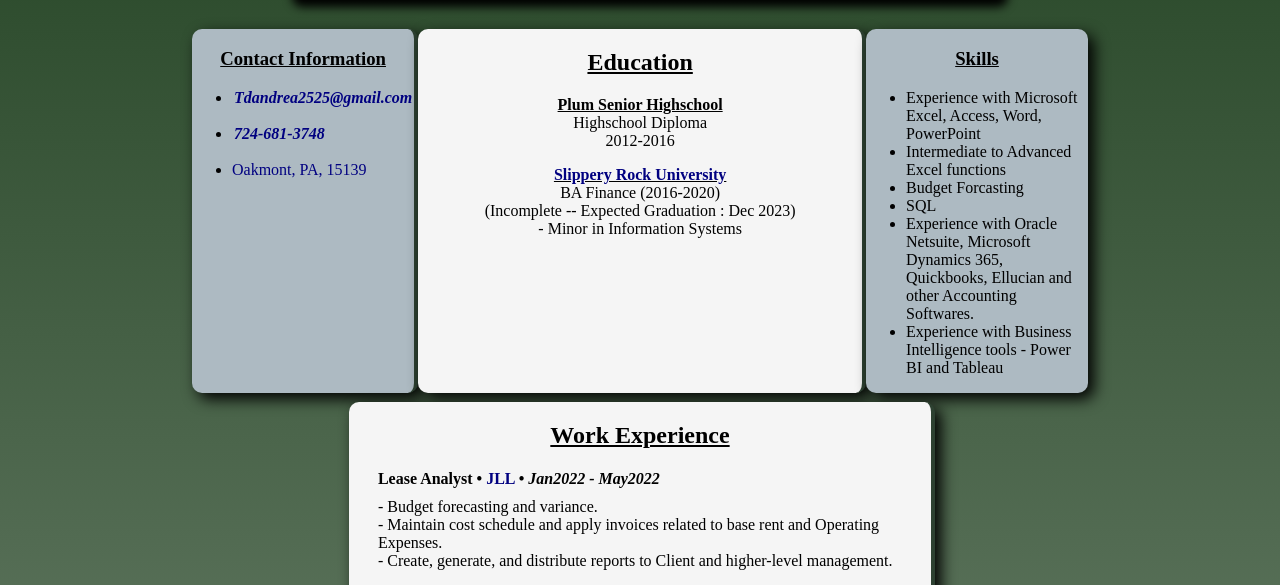
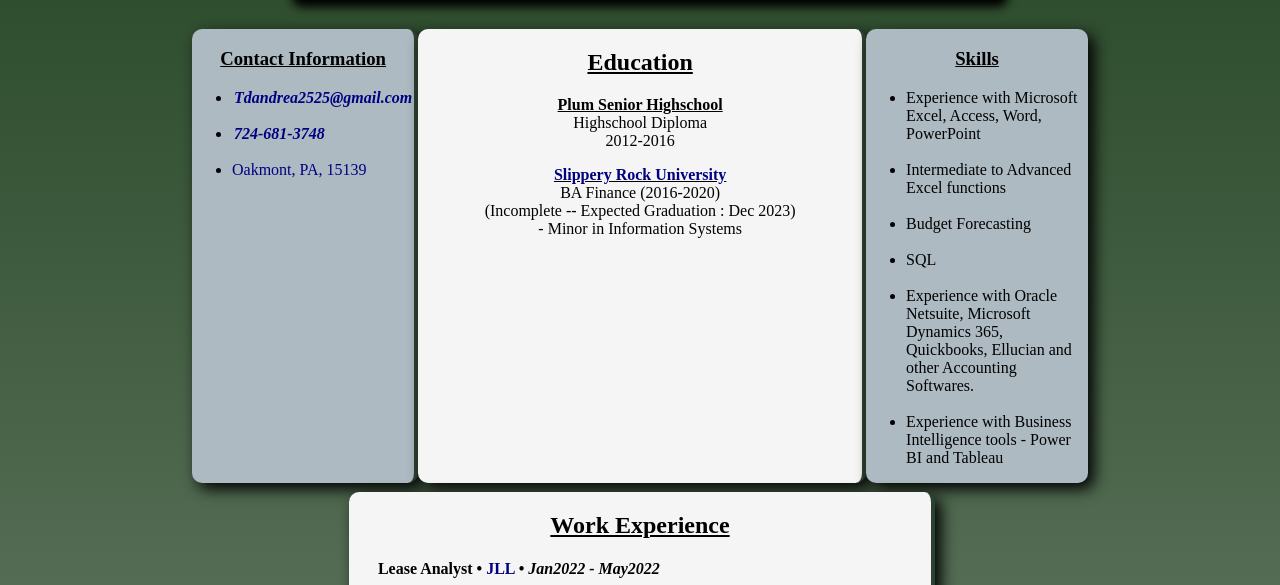
Before and after one commit to td005/td005.github.io, a plain HTML site: page index.html in a window 1280 px wide. Shown: the part 175-760 px from the top of the page. Drawn offline with Linux system fonts and the light colour scheme.

Commit message:
Update index.html

```diff
--- a/index.html
+++ b/index.html
@@ -44,14 +44,14 @@
   <div class="right1 box1">
     <h3>  Skills  </h3>
       <ul>
-          <li class="bu"> Experience with Microsoft Excel, Access, Word, PowerPoint</li>
-          <li class="bu"> Intermediate to Advanced Excel functions   </li>
-          <li class="bu"> Budget Forcasting  </li>
-          <li class="bu">  SQL  </li>
+          <li class="bu"> Experience with Microsoft Excel, Access, Word, PowerPoint</li> <br>
+          <li class="bu"> Intermediate to Advanced Excel functions   </li> <br>
+          <li class="bu"> Budget Forecasting  </li> <br>
+          <li class="bu">  SQL  </li> <br>
           <li class="bu">  Experience with Oracle Netsuite, Microsoft Dynamics 365, Quickbooks,
             Ellucian and other Accounting Softwares.
 
-              </li>
+              </li> <br>
           <li>Experience with Business Intelligence tools - Power BI and Tableau</li>
 
       </ul>
```
